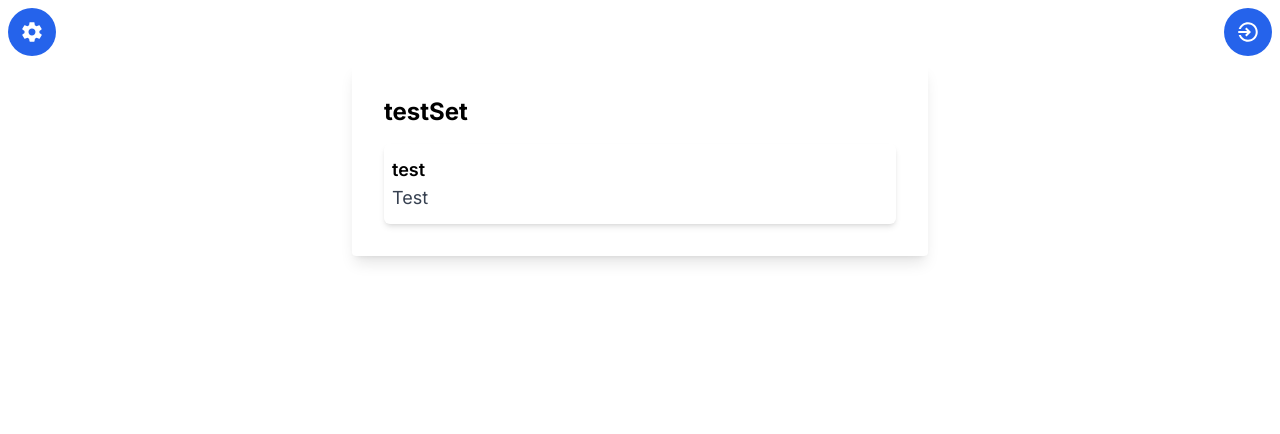
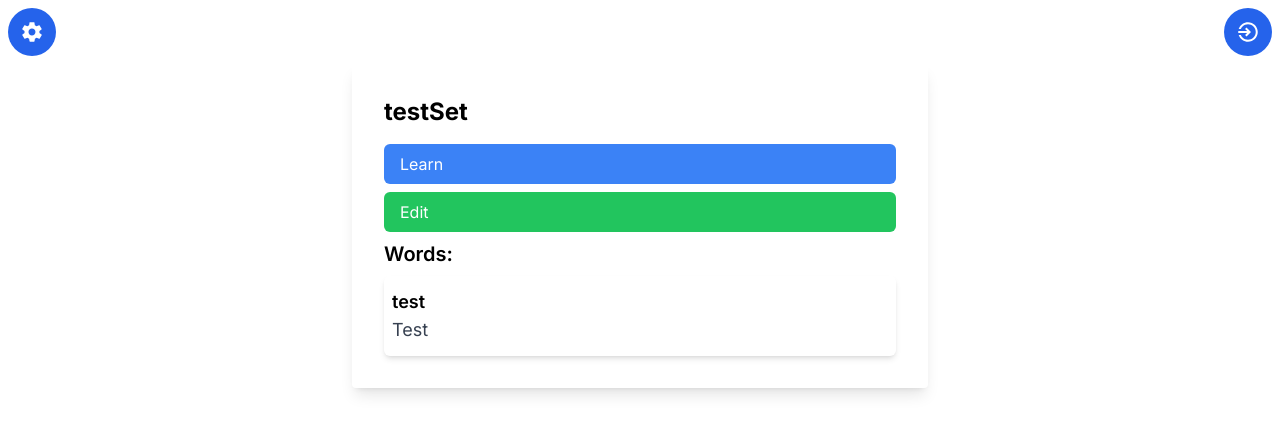
Before and after one commit to jakob-rzeppa/flashcards-app, a Next.js app: page /library/test/testFolder/testSet in a window 1280 px wide. Shown: the top 434 px of the page. Built offline with nearby package versions, Linux system fonts and the light colour scheme.

Commit message:
stack and edit cards

```diff
--- /dev/null
+++ b/app/library/[courseName]/[folderName]/[stackName]/edit/components/Card.tsx
@@ -0,0 +1,23 @@
+import React from "react";
+
+import { MdDelete } from "react-icons/md";
+
+import Button from "@/components/Button";
+
+interface Props {
+  card: { word: string; definition: string };
+}
+
+function Card({ card }: Props) {
+  return (
+    <li className="flex flex-col py-3 px-2 rounded-md shadow-md">
+      <span className="text-lg font-semibold">{card.word}</span>
+      <span className="text-lg text-gray-700">{card.definition}</span>
+      <Button onClick={() => {}} type="round">
+        <MdDelete />
+      </Button>
+    </li>
+  );
+}
+
+export default Card;
--- /dev/null
+++ b/app/library/[courseName]/[folderName]/[stackName]/edit/page.tsx
@@ -0,0 +1,32 @@
+"use client";
+
+import BackgroundBox from "@/components/BackgroundBox";
+import { usePathname } from "next/navigation";
+import React, { useState } from "react";
+import Card from "./components/Card";
+
+function Edit() {
+  const pathname = usePathname();
+  const splitPathname = pathname.split("/");
+  const stackName = splitPathname[splitPathname.length - 2];
+
+  const [cards, setCards] = useState([
+    {
+      word: "test",
+      definition: "Test",
+    },
+  ]);
+  return (
+    <BackgroundBox>
+      <h1 className="text-2xl font-bold mb-4">{"edit " + stackName}</h1>
+      <h2 className="text-xl font-semibold mt-2">Words:</h2>
+      <ul className="mt-2">
+        {cards.map((card) => (
+          <Card card={card} />
+        ))}
+      </ul>
+    </BackgroundBox>
+  );
+}
+
+export default Edit;
--- a/app/library/[courseName]/[folderName]/[stackName]/layout.tsx
+++ /dev/null
@@ -1,12 +0,0 @@
-import React, { ReactNode } from "react";
-
-interface Props {
-  children: ReactNode;
-  params: { stackName: string };
-}
-
-function StackLayout({ children, params }: Props) {
-  return <div>{children}</div>;
-}
-
-export default StackLayout;
--- a/app/library/[courseName]/[folderName]/[stackName]/page.tsx
+++ b/app/library/[courseName]/[folderName]/[stackName]/page.tsx
@@ -1,30 +1,44 @@
 "use client";
 
 import { useState } from "react";
+import { usePathname } from "next/navigation";
+
+import Link from "next/link";
 
 import BackgroundBox from "@/components/BackgroundBox";
-import List from "@/components/List";
 
 interface Props {
   params: { stackName: string };
 }
 
 function Folder({ params }: Props) {
+  const pathname = usePathname();
   // TODO options like delete Stack, ...
   const [cards, setCards] = useState([
     {
       word: "test",
       definition: "Test",
-      wordLang: "English",
-      definitionLang: "German",
     },
   ]);
-
-  // TODO edit / learn
 
   return (
     <BackgroundBox>
       <h1 className="text-2xl font-bold mb-4">{params.stackName}</h1>
+      <div className="flex flex-col items-center justify-center w-full">
+        <Link
+          href={pathname + "/learn"}
+          className="bg-blue-500 w-full text-white px-4 py-2 rounded-md mb-2"
+        >
+          Learn
+        </Link>
+        <Link
+          href={pathname + "/edit"}
+          className="bg-green-500 w-full text-white px-4 py-2 rounded-md"
+        >
+          Edit
+        </Link>
+      </div>
+      <h2 className="text-xl font-semibold mt-2">Words:</h2>
       <ul className="mt-2">
         {cards.map((card) => (
           <li className="flex flex-col py-3 px-2 rounded-md shadow-md">
--- a/app/library/[courseName]/[folderName]/layout.tsx
+++ /dev/null
@@ -1,12 +0,0 @@
-import React, { ReactNode } from "react";
-
-interface Props {
-  children: ReactNode;
-  params: { courseName: string };
-}
-
-function FolderLayout({ children, params }: Props) {
-  return <div>{children}</div>;
-}
-
-export default FolderLayout;
--- a/app/library/[courseName]/[folderName]/page.tsx
+++ b/app/library/[courseName]/[folderName]/page.tsx
@@ -15,7 +15,7 @@ function Folder({ params }: Props) {
   const [sets, setStacks] = useState([
     {
       title: "testSet",
-      href: "/library/test/testFolder/testSet",
+      href: "/library/test/testFolder/testStack",
       descriptions: { Sets: 4, Cards: 94 },
     },
   ]);
--- a/app/library/[courseName]/layout.tsx
+++ /dev/null
@@ -1,12 +0,0 @@
-import React, { ReactNode } from "react";
-
-interface Props {
-  children: ReactNode;
-  params: { courseName: string };
-}
-
-function CourseLayout({ children, params }: Props) {
-  return <div>{children}</div>;
-}
-
-export default CourseLayout;
--- a/app/library/layout.tsx
+++ /dev/null
@@ -1,11 +0,0 @@
-import React, { ReactNode } from "react";
-
-interface Props {
-  children: ReactNode;
-}
-
-function LibraryLayout({ children }: Props) {
-  return <div>{children}</div>;
-}
-
-export default LibraryLayout;
--- a/components/Button.tsx
+++ b/components/Button.tsx
@@ -3,9 +3,14 @@ import React, { ReactNode } from "react";
 interface Props {
   children: ReactNode;
   onClick: () => void;
+  type: "round" | "normal";
 }
 
-const Button = ({ children, onClick }: Props) => {
+const Button = ({ children, onClick, type }: Props) => {
+  if (type === "round") {
+    return <button onClick={onClick}></button>;
+  }
+
   return (
     <button
       className="px-4 py-2 rounded bg-blue-500 text-white hover:bg-blue-600 focus:outline-none"
```
